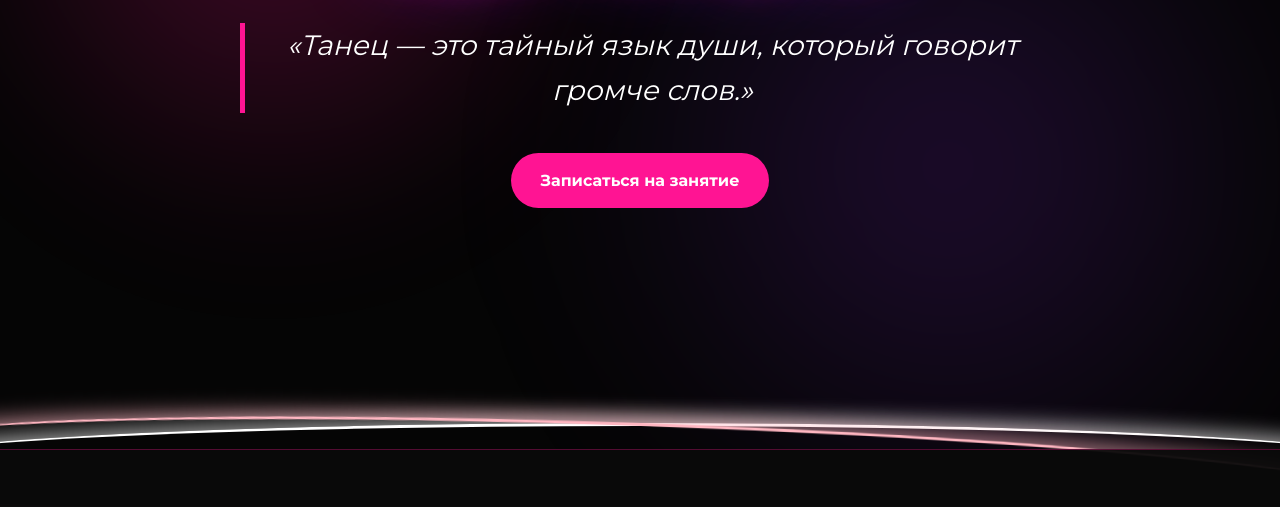
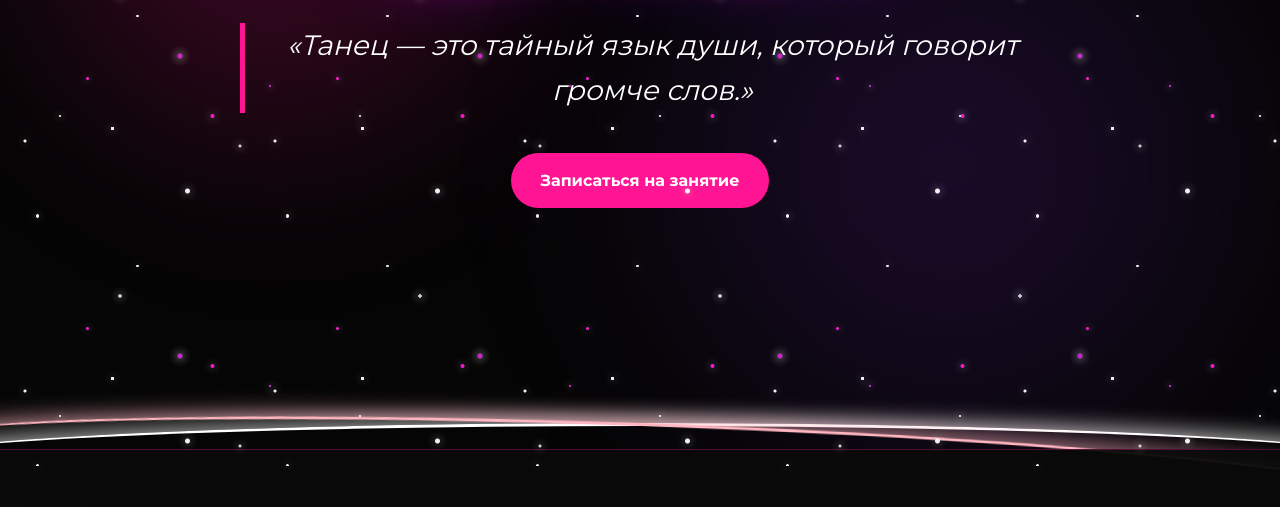
Before and after one commit to lera72168-dev/idi-tancui, a plain HTML site: page index.html in a window 1280 px wide. Shown: the part 334-841 px from the top of the page. Drawn offline with Linux system fonts and the light colour scheme.

Commit message:
Update index.html

```diff
--- a/index.html
+++ b/index.html
@@ -7,6 +7,7 @@
     <link rel="stylesheet" href="style.css">
 </head>
 <body>
+    <div class="sparkles"></div>
     <nav>
         <a href="index.html">Главная</a>
         <a href="schedule.html">Расписание</a>
```
